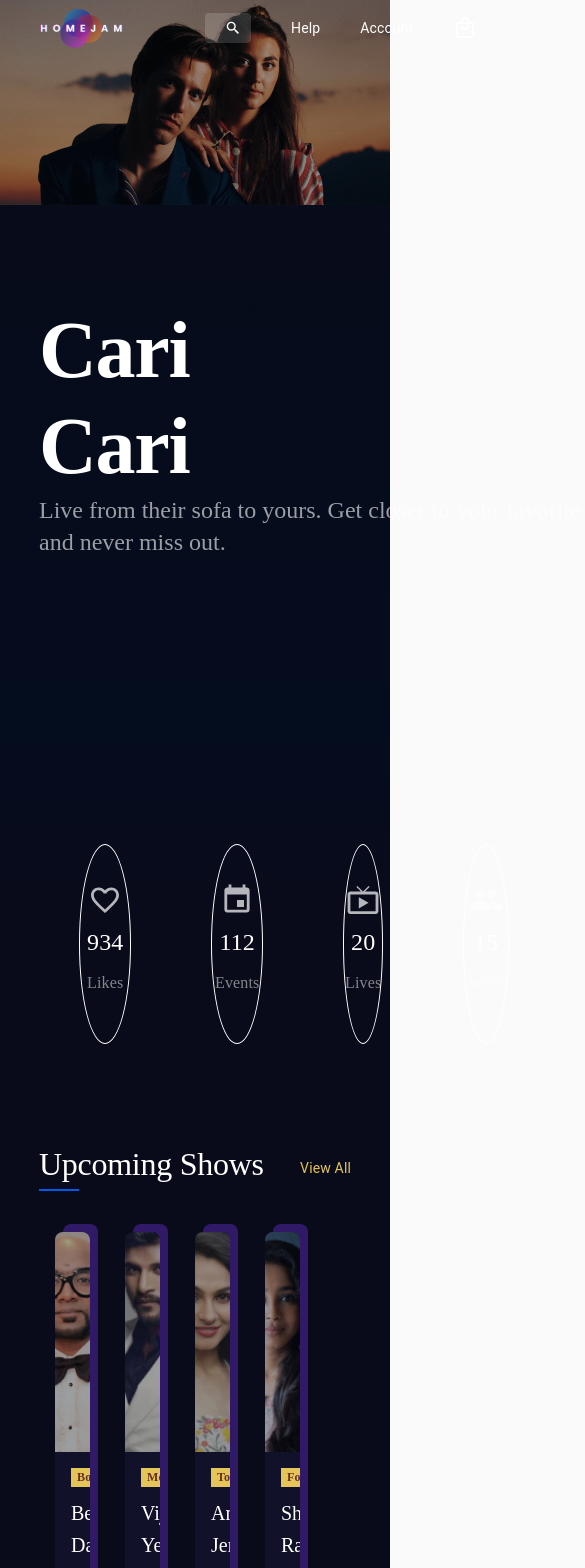
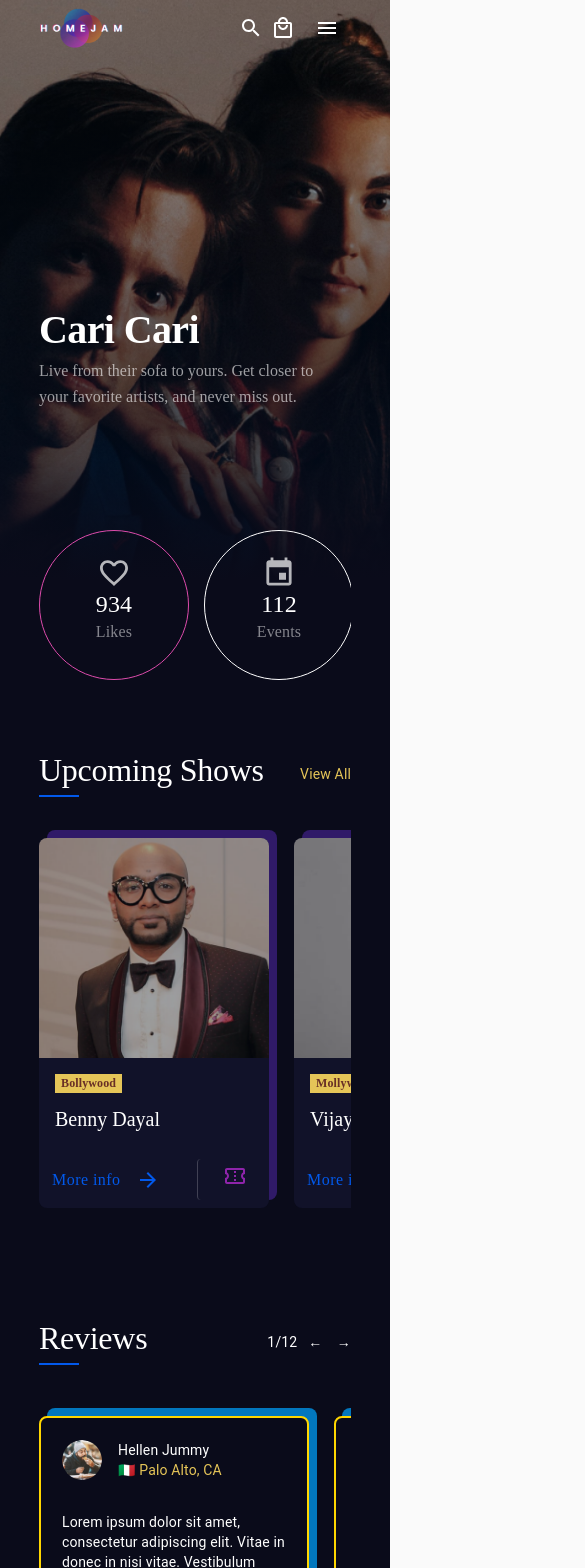
Before and after one commit to djsreeraj/react-landing-page, a React (Create React App) app: page / in a window 390 px wide. Shown: the top 1568 px of the page, 585 px wide, since content can reach past the window. Built offline with nearby package versions, Linux system fonts and the light colour scheme.

Commit message:
added responsive design improvements

```diff
--- a/package.json
+++ b/package.json
@@ -41,5 +41,8 @@
       "last 1 firefox version",
       "last 1 safari version"
     ]
+  },
+  "devDependencies": {
+    "@types/react-slick": "^0.23.8"
   }
 }
--- a/public/index.html
+++ b/public/index.html
@@ -6,6 +6,10 @@
   <meta name="viewport" content="width=device-width, initial-scale=1" />
   <meta name="theme-color" content="#000000" />
   <meta name="description" content="SPA - Landing Page using React , Material UI" />
+  <link rel="stylesheet" type="text/css" charset="UTF-8"
+    href="https://cdnjs.cloudflare.com/ajax/libs/slick-carousel/1.6.0/slick.min.css" />
+  <link rel="stylesheet" type="text/css"
+    href="https://cdnjs.cloudflare.com/ajax/libs/slick-carousel/1.6.0/slick-theme.min.css" />
 
   <title>React - Landing Page</title>
 </head>
--- a/src/components/ComponentHeader.tsx
+++ b/src/components/ComponentHeader.tsx
@@ -6,7 +6,7 @@ const useStyle = makeStyles((theme) => ({
   wrapper: {
     display: "flex",
     justifyContent: "space-between",
-    marginTop: "60px",
+    marginTop: "70px",
   },
   titleSection: {
     display: "flex",
--- a/src/components/Home/Header.tsx
+++ b/src/components/Home/Header.tsx
@@ -1,11 +1,13 @@
 import React from "react";
-import { makeStyles } from "@material-ui/styles";
-import { Typography } from "@material-ui/core";
+import { makeStyles } from "@material-ui/core/styles";
+import { Container, Typography } from "@material-ui/core";
 import NavBar from "./NavBar";
 import LayoutWrapper from "../LayoutWrapper";
 
 const useStyle = makeStyles((theme) => ({
-  headerWrapper: {},
+  headerWrapper: {
+    display: "flex",
+  },
   title: {
     marginTop: "246px",
     fontFamily: "Libre Baskerville",
@@ -14,6 +16,10 @@ const useStyle = makeStyles((theme) => ({
     fontSize: "80px",
     lineHeight: "96px",
     color: "#FFFFFF",
+    [theme.breakpoints.down("sm")]: {
+      fontSize: "40px",
+      lineHeight: "56px",
+    },
   },
   subTitle: {
     fontFamily: "Nunito",
@@ -24,6 +30,11 @@ const useStyle = makeStyles((theme) => ({
     color: "#FFFFFF",
     width: "614px",
     opacity: "0.6",
+    [theme.breakpoints.down("sm")]: {
+      fontSize: "16px",
+      lineHeight: "26px",
+      width: "300px",
+    },
   },
 }));
 
@@ -31,7 +42,7 @@ const Header = () => {
   const classes = useStyle();
 
   return (
-    <div className={classes.headerWrapper}>
+    <Container disableGutters className={classes.headerWrapper}>
       <LayoutWrapper>
         <NavBar />
         <Typography variant="h1" className={classes.title}>
@@ -42,7 +53,7 @@ const Header = () => {
           and never miss out.
         </Typography>
       </LayoutWrapper>
-    </div>
+    </Container>
   );
 };
 
--- a/src/components/Home/NavBar.tsx
+++ b/src/components/Home/NavBar.tsx
@@ -1,10 +1,30 @@
 import React from "react";
 import { makeStyles, alpha } from "@material-ui/core/styles";
-import { AppBar, Toolbar, CssBaseline } from "@material-ui/core";
+import {
+  AppBar,
+  Toolbar,
+  CssBaseline,
+  Container,
+  Hidden,
+} from "@material-ui/core";
 import Logo from "../../images/logo.png";
 import LocalMallOutlinedIcon from "@material-ui/icons/LocalMallOutlined";
 import SearchIcon from "@material-ui/icons/Search";
 import InputBase from "@material-ui/core/InputBase";
+import IconButton from "@material-ui/core/IconButton";
+import MenuIcon from "@material-ui/icons/Menu";
+import SwipeableDrawer from "@material-ui/core/SwipeableDrawer";
+import Divider from "@material-ui/core/Divider";
+import ChevronRightIcon from "@material-ui/icons/ChevronRight";
+import List from "@material-ui/core/List";
+import ListItem from "@material-ui/core/ListItem";
+import Link from "@material-ui/core/Link";
+import { useState } from "react";
+
+const navigationLinks = [
+  { name: "Help", href: "#" },
+  { name: "Account", href: "#" },
+];
 
 const useStyle = makeStyles((theme) => ({
   appbar: {
@@ -33,6 +53,15 @@ const useStyle = makeStyles((theme) => ({
     display: "flex",
     alignItems: "center",
   },
+  linkStyle: {
+    marginRight: 20,
+  },
+  iconMob: {
+    color: "#fff",
+    marginLeft: theme.spacing(1),
+    display: "flex",
+    alignItems: "center",
+  },
   search: {
     position: "relative",
     borderRadius: theme.shape.borderRadius,
@@ -57,6 +86,9 @@ const useStyle = makeStyles((theme) => ({
     justifyContent: "center",
     transform: "scale(0.7)",
   },
+  iconWhite: {
+    color: "#fff",
+  },
   inputRoot: {
     color: "inherit",
   },
@@ -77,14 +109,16 @@ const useStyle = makeStyles((theme) => ({
 
 const NavBar = () => {
   const classes = useStyle();
+  const [open, setOpen] = useState(false);
   return (
     <div>
       <CssBaseline />
       <AppBar position="static" className={classes.appbar} elevation={0}>
+        <Container disableGutters>
           <Toolbar className={classes.appbarWrapper}>
             <img src={Logo} alt="logo" className={classes.logo} />
-
             <div className={classes.navlinks}>
+              <Hidden xsDown>
                 <div className={classes.search}>
                   <div className={classes.searchIcon}>
                     <SearchIcon />
@@ -103,8 +137,57 @@ const NavBar = () => {
                 <div className={classes.link}>
                   <LocalMallOutlinedIcon />
                 </div>
+              </Hidden>
+
+              <Hidden smUp>
+                <div className={classes.iconMob}>
+                  <SearchIcon />
+                </div>
+                <div className={classes.iconMob}>
+                  <LocalMallOutlinedIcon />
+                </div>
+                <div className={classes.iconMob}>
+                  <IconButton onClick={() => setOpen(true)}>
+                    <MenuIcon className={classes.iconWhite} />
+                  </IconButton>
+                </div>
+              </Hidden>
             </div>
           </Toolbar>
+        </Container>
+        <SwipeableDrawer
+          anchor="right"
+          open={open}
+          onOpen={() => setOpen(true)}
+          onClose={() => setOpen(false)}
+        >
+          <div
+            onClick={() => setOpen(false)}
+            onKeyPress={() => setOpen(false)}
+            role="button"
+            tabIndex={0}
+          >
+            <IconButton>
+              <ChevronRightIcon />
+            </IconButton>
+          </div>
+          <Divider />
+          <List>
+            {navigationLinks.map((item) => (
+              <ListItem key={item.name}>
+                <Link
+                  className={classes.linkStyle}
+                  color="textPrimary"
+                  variant="button"
+                  underline="none"
+                  href={item.href}
+                >
+                  {item.name}
+                </Link>
+              </ListItem>
+            ))}
+          </List>
+        </SwipeableDrawer>
       </AppBar>
     </div>
   );
--- a/src/components/Home/index.tsx
+++ b/src/components/Home/index.tsx
@@ -8,8 +8,6 @@ const useStyle = makeStyles((theme) => ({
   root: {
     display: "flex",
     flexDirection: "column",
-    // minHeight: "100vh",
-    // height: "862px",
     backgroundColor: "background-color: rgb(10, 11, 26)",
     backgroundImage: `linear-gradient(
       180deg,
@@ -20,6 +18,10 @@ const useStyle = makeStyles((theme) => ({
     url(${Image})`,
     backgroundSize: "100% auto",
     backgroundRepeat: "no-repeat",
+    [theme.breakpoints.down("sm")]: {
+      backgroundSize: "310% auto",
+      backgroundPosition: "-450px 0px",
+    },
   },
 }));
 
--- a/src/components/Reviews/ReviewCard.tsx
+++ b/src/components/Reviews/ReviewCard.tsx
@@ -1,5 +1,5 @@
 import React from "react";
-import { makeStyles } from "@material-ui/styles";
+import { makeStyles } from "@material-ui/core";
 import Card from "@material-ui/core/Card";
 import CardHeader from "@material-ui/core/CardHeader";
 import CardContent from "@material-ui/core/CardContent";
@@ -19,6 +19,11 @@ const useStyle = makeStyles((theme) => ({
     borderRadius: "8px",
     boxShadow: "8px -8px #0277bd",
     padding: "20px 5px",
+    [theme.breakpoints.down("sm")]: {
+      minWidth: "270px",
+      marginRight: "25px",
+      padding: "6px 5px",
+    },
   },
   cardHeader: {
     color: "#fff",
--- a/src/components/Reviews/index.tsx
+++ b/src/components/Reviews/index.tsx
@@ -12,6 +12,10 @@ const useStyle = makeStyles((theme) => ({
     margin: "0",
     justifyContent: "space-between",
     paddingBottom: "100px",
+    [theme.breakpoints.down("sm")]: {
+      flexWrap: "nowrap",
+      overflowX: "auto",
+    },
   },
   actionButton: {
     color: "#fff",
@@ -39,7 +43,7 @@ const Reviews = () => {
   return (
     <LayoutWrapper>
       <ComponentHeader title="Reviews" rightAction={action} />
-      <Container className={classes.listWrapper}>
+      <Container disableGutters className={classes.listWrapper}>
         {reviewsData.map((item: any) => {
           return (
             <ReviewCard
--- a/src/components/Shows/ShowCard.tsx
+++ b/src/components/Shows/ShowCard.tsx
@@ -1,5 +1,5 @@
 import React from "react";
-import { makeStyles } from "@material-ui/core/styles";
+import { makeStyles } from "@material-ui/core";
 import Card from "@material-ui/core/Card";
 import CardActionArea from "@material-ui/core/CardActionArea";
 import CardActions from "@material-ui/core/CardActions";
@@ -13,7 +13,7 @@ import ConfirmationNumberOutlinedIcon from "@material-ui/icons/ConfirmationNumbe
 import ArrowForwardOutlinedIcon from "@material-ui/icons/ArrowForwardOutlined";
 import { useState } from "react";
 
-const useStyles = makeStyles({
+const useStyles = makeStyles((theme) => ({
   root: {
     maxWidth: 400,
     marginTop: "40px",
@@ -25,6 +25,10 @@ const useStyles = makeStyles({
     marginRight: "35px",
     backgroundColor: "#111229",
     cursor: "pointer",
+    [theme.breakpoints.down("sm")]: {
+      minWidth: "230px",
+      marginRight: "25px",
+    },
   },
   media: {
     height: 220,
@@ -93,7 +97,7 @@ const useStyles = makeStyles({
       paddingLeft: "25px",
     },
   },
-});
+}));
 
 interface IProps {
   title: string;
--- a/src/components/Shows/index.tsx
+++ b/src/components/Shows/index.tsx
@@ -10,7 +10,10 @@ const useStyle = makeStyles((theme) => ({
   listWrapper: {
     display: "flex",
     flexDirection: "row",
-    // flexWrap: "wrap",
+    [theme.breakpoints.down("sm")]: {
+      flexWrap: "nowrap",
+      overflowX: "auto",
+    },
   },
   actionButton: {
     color: "#E5C558",
@@ -41,7 +44,7 @@ const Shows = () => {
   return (
     <LayoutWrapper>
       <ComponentHeader title="Upcoming Shows" rightAction={action} />
-      <Container className={classes.listWrapper}>
+      <Container disableGutters className={classes.listWrapper}>
         {showData.map((item: any) => {
           return (
             <ShowCard
--- a/src/components/Stats/StatCountCircle.tsx
+++ b/src/components/Stats/StatCountCircle.tsx
@@ -1,5 +1,5 @@
 import React from "react";
-import { makeStyles } from "@material-ui/styles";
+import { Container, makeStyles } from "@material-ui/core";
 import { SvgIconProps } from "@material-ui/core/SvgIcon";
 import { useState } from "react";
 
@@ -18,6 +18,15 @@ const useStyle = makeStyles((theme) => ({
       border: "1px solid #DD4CAC",
     },
     margin: "40px",
+    [theme.breakpoints.down("sm")]: {
+      marginRight: "15px",
+      minHeight: "150px",
+      minWidth: "150px",
+      height: "140px",
+      margin: "0",
+      padding: "0",
+      lineHeight: "1.3rem",
+    },
   },
   icon: {
     transform: "scale(1.4)",
@@ -32,9 +41,15 @@ const useStyle = makeStyles((theme) => ({
     fontSize: "24px",
     fontFamily: "LibreBaskerville",
     color: "#fff",
+    [theme.breakpoints.down("sm")]: {
+      margin: "2px",
+    },
   },
   liked: {
     color: "blue",
+  },
+  likedCircle: {
+    border: "1px solid #DD4CAC",
   },
   labelTxt: {
     margin: "0",
@@ -70,7 +85,10 @@ const StatCountCircle: React.FC<{
     }
   };
   return (
-    <div className={classes.wrapper}>
+    <Container
+      disableGutters
+      className={`${classes.wrapper} ${props.isLike && classes.likedCircle}`}
+    >
       <p
         className={`${classes.icon} ${!isNewUser && classes.liked}`}
         onClick={onLikeClick}
@@ -81,7 +99,7 @@ const StatCountCircle: React.FC<{
       <p className={classes.countTxt}> {props.isLike ? likes : props.count} </p>
 
       <p className={classes.labelTxt}>{props.label}</p>
-    </div>
+    </Container>
   );
 };
 
--- a/src/components/Stats/index.tsx
+++ b/src/components/Stats/index.tsx
@@ -4,15 +4,20 @@ import FavoriteBorderIcon from "@material-ui/icons/FavoriteBorder";
 import EventIcon from "@material-ui/icons/Event";
 import GroupIcon from "@material-ui/icons/Group";
 import LiveTvIcon from "@material-ui/icons/LiveTv";
-import { makeStyles } from "@material-ui/styles";
+import { makeStyles } from "@material-ui/core";
 import LayoutWrapper from "../LayoutWrapper";
+import { Container } from "@material-ui/core";
 
 const useStyle = makeStyles((theme) => ({
   wrapper: {
     marginTop: "246px",
     display: "flex",
-    flexDirection: "row",
     justifyContent: "space-between",
+    [theme.breakpoints.down("sm")]: {
+      flexWrap: "nowrap",
+      overflowX: "auto",
+      marginTop: "120px",
+    },
   },
 }));
 
@@ -20,7 +25,7 @@ const Stats = () => {
   const classes = useStyle();
   return (
     <LayoutWrapper>
-      <div className={classes.wrapper}>
+      <Container disableGutters className={classes.wrapper}>
         <StatCountCircle
           label="Likes"
           count={934}
@@ -30,7 +35,7 @@ const Stats = () => {
         <StatCountCircle label="Events" count={112} icon={<EventIcon />} />
         <StatCountCircle label="Lives" count={20} icon={<LiveTvIcon />} />
         <StatCountCircle label="Artists" count={15} icon={<GroupIcon />} />
-      </div>
+      </Container>
     </LayoutWrapper>
   );
 };
```
Also changed, not shown: 1 other file (tests, documents, lock files or other folders). Lines whose indentation alone changed are shown as unchanged.
